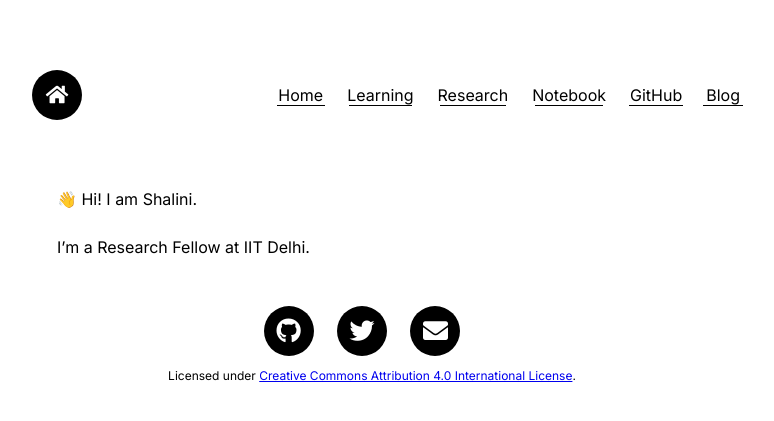
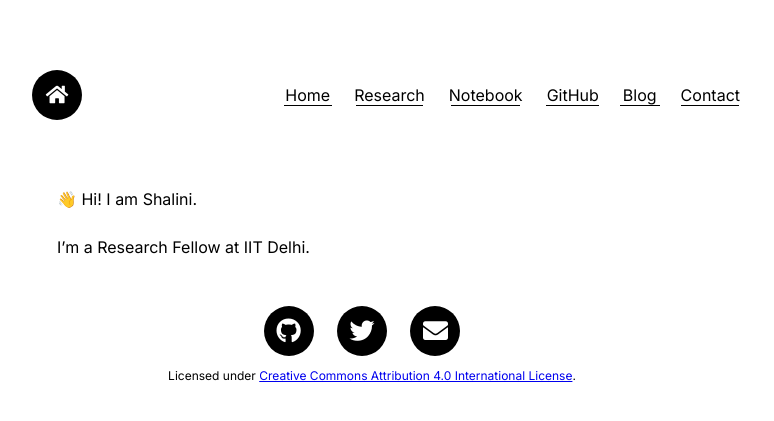
Before and after one commit to shalinis602/shalinis602.github.io, a Jekyll site: the page built from index.md, in a window 1280 px wide. Shown: the top 421 px of the page, without its empty margins (268-1042 px from the left). Built offline with Jekyll 4.4.1, drawn with Linux system fonts in a browser that asks for light colours.

Commit message:
Update menu in header.html

```diff
--- a/_includes/header.html
+++ b/_includes/header.html
@@ -5,11 +5,11 @@
         <nav>
                 <ul>
                         <li><a href="/">Home</a></li>
-                        <li><a href="/pages/learning.html">Learning</a></li>
                         <li><a href="/pages/research.html">Research</a></li>
-                        <li><a href="/pages/notebook.html">Notebook</a></li>
+                        <li><a href="https://shalinis602.github.io/Notebook/">Notebook</a></li>
                         <li><a href="https://github.com/shalinis602">GitHub</a></li>
                         <li><a href="https://tuxtrek.hashnode.dev/">Blog</a></li>
+                        <li><a href="/pages/contact.html">Contact</a></li>
                 </ul>
         </nav>
 </div>
```
Also changed, not shown: 4 other files.
